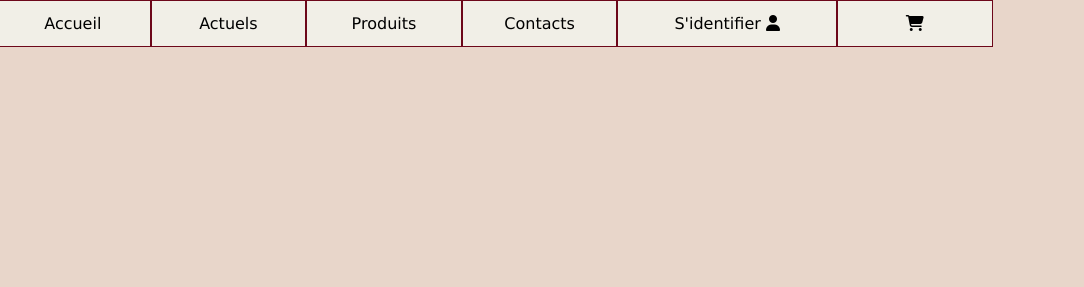
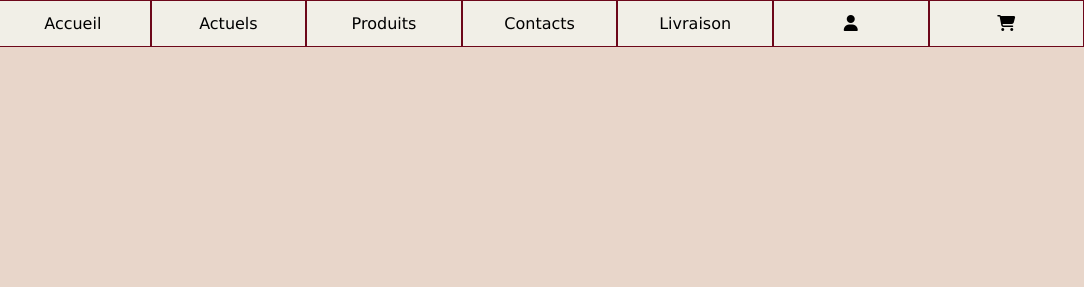
Before and after one commit to melinepoissonnier/Projet_site_vitrine, a plain HTML site: page index.html in a window 1280 px wide. Shown: the top 287 px of the page, 517-1601 px from the left, 1084 px wide, since content can reach past the window. Drawn offline with Linux system fonts and the light colour scheme.

Commit message:
ajout_livraison

```diff
--- a/index.html
+++ b/index.html
@@ -17,7 +17,8 @@
     <div id="actuels">Actuels</div>
     <div id="produits">Produits</div>
     <div id="contacts">Contacts</div>
-    <div id="sidentifier">S'identifier <i class="fas fa-user"></i></div>
+    <div id="contacts">Livraison</div>
+    <div id="sidentifier"><i class="fas fa-user"></i></div>
     <div id="panier"><i class="fas fa-shopping-cart"></i></div>
     <div id="phone"><i class="fas fa-phone"></i></div>
     <div id="bonhomme"><i class="fas fa-user"></i></div>
--- a/style.css
+++ b/style.css
@@ -37,7 +37,7 @@ img{
     width: 40%;
 }
 
-#accueil, #actuels, #produits, #contacts, #panier{
+#accueil, #actuels, #produits, #contacts, #livraison, #panier{
     background-color: #f1efe7 ;
     border: #6d071a solid 1px;
     padding: 1%;
@@ -49,7 +49,7 @@ img{
     background-color: #f1efe7 ;
     border: #6d071a solid 1px;
     padding: 1%;
-    height: 20%;
+    height: 10%;
 }
 
 #menuburger, #bonhomme, #phone {
@@ -61,7 +61,7 @@ img{
 }
 
 #sidentifier{
-    min-width: 15%;
+    min-width: 10%;
 }
 
 
```
